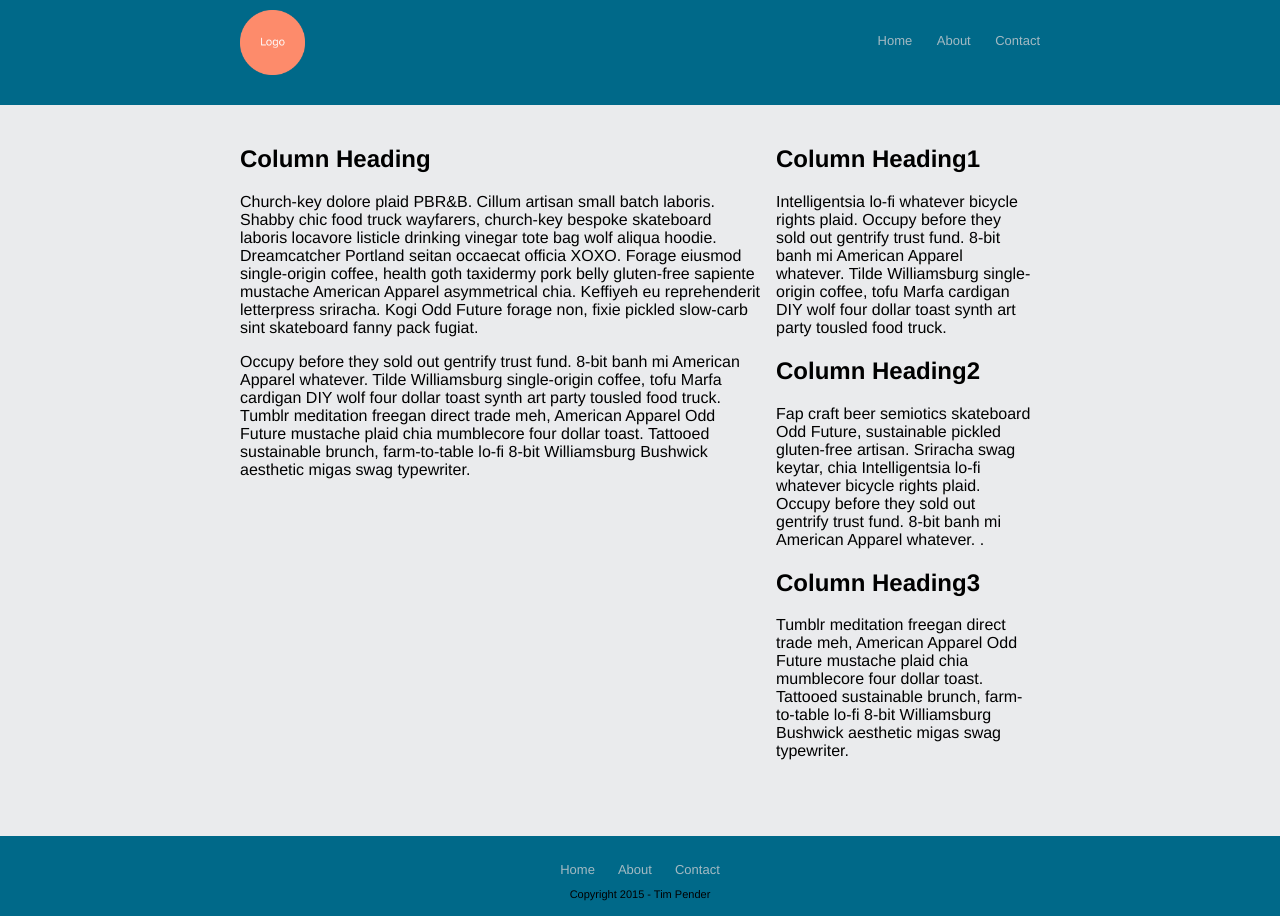
After one commit to mrtimpender/html-demo, a PHP site: page /about.html in a window 1280 px wide. The commit adds this page. Run offline with PHP 8.4, Linux system fonts and the light colour scheme.

Commit message:
Pre-php
prephp

```diff
--- /dev/null
+++ b/about.html
@@ -0,0 +1,60 @@
+<!DOCTYPE html>
+<html lang="en">
+<head>
+
+  	<title>About | Tim Pender</title>
+
+  	<meta name="viewport" content="device-width initial-scale=1">
+
+  	<link rel="stylesheet" href="style.css">
+</head>
+
+<header>
+	<div class="row clearfix">
+		<a href="index.html"><img class="logo" src="img\logo.png"/>
+		</a>
+	<nav>
+		<a href="index.html">Home</a>
+		<a href="about.html">About</a>
+		<a href="contact.html">Contact</a>
+	</nav>
+
+	</div>
+</header>
+
+<body id="about">
+	<div class="row clearfix">
+		<div class="column two-third">
+			<h2>Column Heading</h3>
+			<p> Church-key dolore plaid PBR&B. Cillum artisan small batch laboris. Shabby chic food truck wayfarers, church-key bespoke skateboard laboris locavore listicle drinking vinegar tote bag wolf aliqua hoodie. Dreamcatcher Portland seitan occaecat officia XOXO. Forage eiusmod single-origin coffee, health goth taxidermy pork belly gluten-free sapiente mustache American Apparel asymmetrical chia. Keffiyeh eu reprehenderit letterpress sriracha. Kogi Odd Future forage non, fixie pickled slow-carb sint skateboard fanny pack fugiat.</p>
+			<p>Occupy before they sold out gentrify trust fund. 8-bit banh mi American Apparel whatever. Tilde Williamsburg single-origin coffee, tofu Marfa cardigan DIY wolf four dollar toast synth art party tousled food truck. Tumblr meditation freegan direct trade meh, American Apparel Odd Future mustache plaid chia mumblecore four dollar toast. Tattooed sustainable brunch, farm-to-table lo-fi 8-bit Williamsburg Bushwick aesthetic migas swag typewriter.</p>
+		</div>
+
+		<div class="column one-third sidebar">
+			<h2>Column Heading1</h2>
+			<p> Intelligentsia lo-fi whatever bicycle rights plaid. Occupy before they sold out gentrify trust fund. 8-bit banh mi American Apparel whatever. Tilde Williamsburg single-origin coffee, tofu Marfa cardigan DIY wolf four dollar toast synth art party tousled food truck.</p>
+
+			<h2>Column Heading2</h2>
+			<p> Fap craft beer semiotics skateboard Odd Future, sustainable pickled gluten-free artisan. Sriracha swag keytar, chia Intelligentsia lo-fi whatever bicycle rights plaid. Occupy before they sold out gentrify trust fund. 8-bit banh mi American Apparel whatever. .</p>
+
+			<h2>Column Heading3</h2>
+			<p> Tumblr meditation freegan direct trade meh, American Apparel Odd Future mustache plaid chia mumblecore four dollar toast. Tattooed sustainable brunch, farm-to-table lo-fi 8-bit Williamsburg Bushwick aesthetic migas swag typewriter. </p>
+		</div>
+
+	</div>
+  	<!--- Content Goes Here -->
+
+</body>
+
+<footer>
+	<nav>
+		<a href="index.html">Home</a>
+		<a href="about.html">About</a>
+		<a href="contact.html">Contact</a>
+	</nav>
+
+<!--- Site Copyright -->
+	<p>Copyright 2015 - Tim Pender</p>
+</footer>
+
+</html>
--- a/style.css
+++ b/style.css
@@ -122,6 +122,7 @@ footer{
 	padding:5px 0;
 	font-size:11px;
 	text-align:center;
+	width: 100%;
 }
 
 /*-- Hero --*/
```
Also changed, not shown: contact.html (added, +51 -0 lines).
